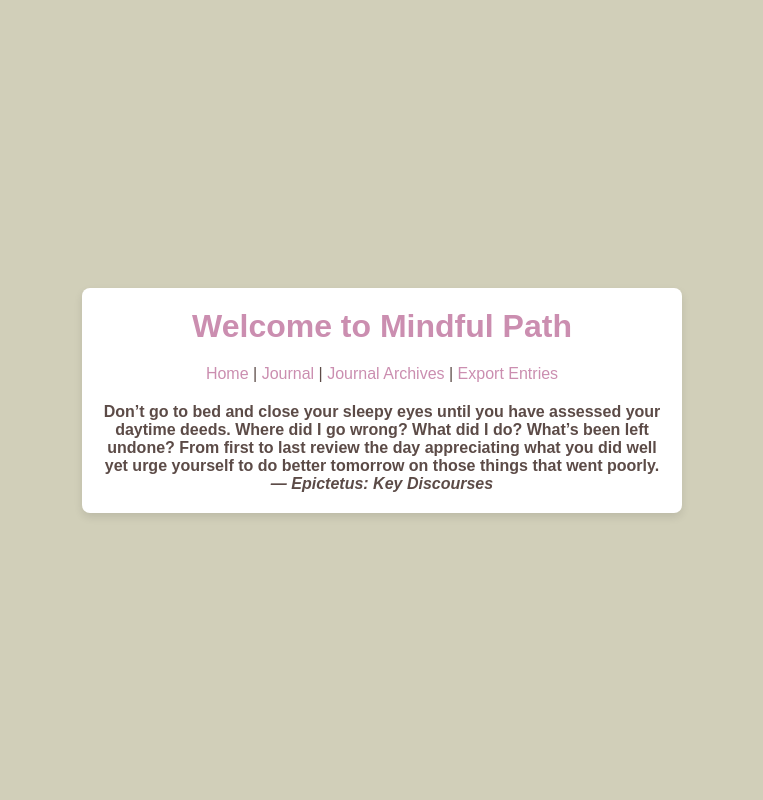
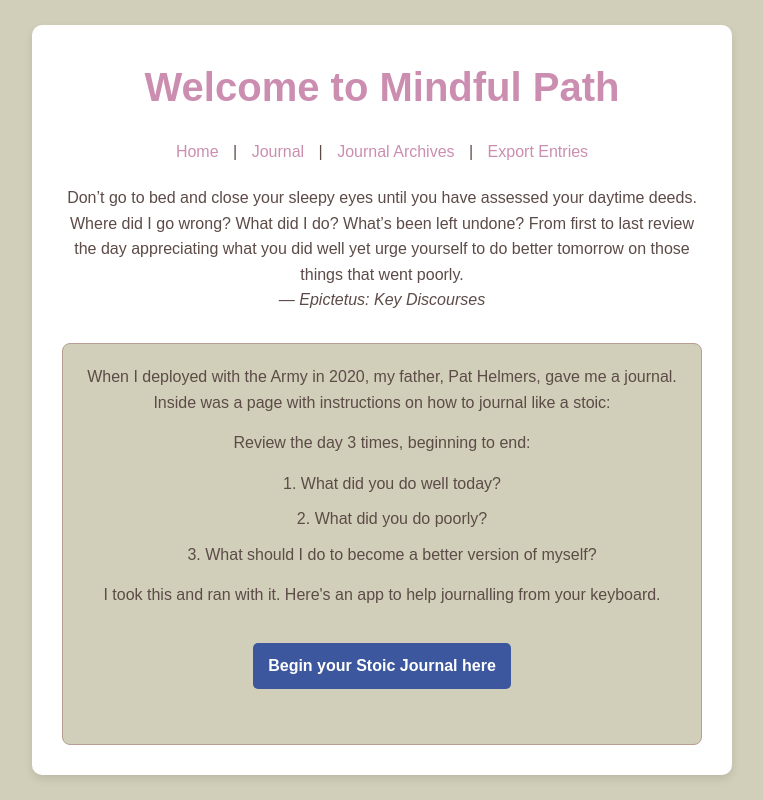
Before and after one commit to northsaluki615/mindful-path, a Flask app: page / in a window 1280 px wide. Shown: the whole page, without its empty margins (258-1021 px from the left). Run offline with Flask 3, Linux system fonts and the light colour scheme; some web fonts are replaced.

Commit message:
style updates

```diff
--- /dev/null
+++ b/static/css/fonts.css
@@ -0,0 +1,83 @@
+@font-face {
+    font-family: 'TT2020';
+    src: url('/static/fonts/TT2020Base-Regular.woff2') format('woff2');
+    font-weight: normal;
+    font-style: normal;
+  }
+
+  @font-face {
+    font-family: 'TT2020';
+    src: url('/static/fonts/TT2020Base-Italic.woff2') format('woff2');
+    font-weight: 400;
+    font-style: italic;
+  }
+
+  @font-face {
+    font-family: 'TT2020';
+    src: url('/static/fonts/TT2020StyleB-Regular.woff2') format('woff2');
+    font-weight: 500;
+    font-style: normal;
+  }
+
+  @font-face {
+    font-family: 'TT2020';
+    src: url('/static/fonts/TT2020StyleB-Italic.woff2') format('woff2');
+    font-weight: 500;
+    font-style: italic;
+  }
+
+  @font-face {
+    font-family: 'TT2020';
+    src: url('/static/fonts/TT2020StyleD-Regular.woff2') format('woff2');
+    font-weight: 600;
+    font-style: normal;
+  }
+
+  @font-face {
+    font-family: 'TT2020';
+    src: url('/static/fonts/TT2020StyleD-Italic.woff2') format('woff2');
+    font-weight: 600;
+    font-style: italic;
+  }
+
+  @font-face {
+    font-family: 'TT2020';
+    src: url('/static/fonts/TT2020StyleE-Regular.woff2') format('woff2');
+    font-weight: 700;
+    font-style: normal;
+  }
+
+  @font-face {
+    font-family: 'TT2020';
+    src: url('/static/fonts/TT2020StyleE-Italic.woff2') format('woff2');
+    font-weight: 700;
+    font-style: italic;
+  }
+
+  @font-face {
+    font-family: 'TT2020';
+    src: url('/static/fonts/TT2020StyleF-Regular.woff2') format('woff2');
+    font-weight: 800;
+    font-style: normal;
+  }
+
+  @font-face {
+    font-family: 'TT2020';
+    src: url('/static/fonts/TT2020StyleF-Regular-ASCII.woff2') format('woff2');
+    font-weight: 800;
+    font-style: normal;
+  }
+
+  @font-face {
+    font-family: 'TT2020';
+    src: url('/static/fonts/TT2020StyleG-Regular.woff2') format('woff2');
+    font-weight: 900;
+    font-style: normal;
+  }
+
+  @font-face {
+    font-family: 'TT2020';
+    src: url('/static/fonts/TT2020StyleG-Regular-ASCII.woff2') format('woff2');
+    font-weight: 900;
+    font-style: normal;
+  }
--- a/static/css/style.css
+++ b/static/css/style.css
@@ -1,90 +1,109 @@
-/* src/assets/styles.css */
-
-/* Reset some default styling */
+/* Reset default styling */
 * {
   margin: 0;
   padding: 0;
   box-sizing: border-box;
+  font-family: 'TT2020', sans-serif; /* Apply default font to all elements */
 }
 
-/* Apply color palette */
+/* Color palette */
 :root {
   --middle-purple: #cb8eb0;
   --pastel-gray: #d1cfb9;
   --tuscany: #b89d92;
-  --cinereous: #5c4b47; /* Darker shade for better readability */
+  --cinereous: #5c4b47; /* Darker shade for readability */
   --chinese-blue: #3c579e;
   --copper-rose: #9e6463;
 }
 
-/* Set global font and background */
+/* Global body styling */
 body {
   font-family: 'TT2020', sans-serif;
   background-color: var(--pastel-gray);
-  color: var(--cinereous); /* Darker color for improved readability */
+  color: var(--cinereous);
   display: flex;
   align-items: center;
   justify-content: center;
   min-height: 100vh;
-  margin: 0;
+  padding: 20px;
+  line-height: 1.6; /* Improve text readability */
+  text-align: center; /* Center-align all text by default */
 }
 
-/* Centered app container */
+/* App container */
 .app-container {
-  max-width: 600px;
+  max-width: 700px;
   width: 100%;
   background: white;
-  padding: 20px;
-  border-radius: 8px;
+  padding: 30px;
+  border-radius: 10px;
   box-shadow: 0 4px 8px rgba(0, 0, 0, 0.1);
-  text-align: center;
 }
 
-/* Header and subheader styles */
+/* Header styles */
 h1 {
-  font-size: 2em;
+  font-size: 2.5em;
+  color: var(--middle-purple);
   margin-bottom: 20px;
-  color: var(--middle-purple);
+  text-align: center;
 }
 
 h2 {
   font-size: 1.5em;
-  color: var(--cinereous); /* Darker subheader color */
-  margin-top: 20px;
-  margin-bottom: 10px;
+  color: var(--cinereous);
+  margin: 20px 0 10px;
 }
 
-/* Styling form elements */
+/* Navigation bar */
+nav {
+  margin-bottom: 20px;
+  text-align: center;
+}
+
+nav a {
+  color: var(--middle-purple);
+  margin: 0 10px;
+  text-decoration: none;
+}
+
+nav a:hover {
+  color: var(--copper-rose);
+}
+
+/* Form styling */
 form {
   display: flex;
   flex-direction: column;
   gap: 15px;
 }
 
-/* Style the date input with a smaller width */
-input[type='date'] {
+form label {
+  font-weight: bold;
+  margin-bottom: 5px; /* Optional: Adds space below the label for better readability */
+  display: block; /* Ensures the label is on its own line */
+}
+
+
+input[type='date'],
+textarea {
   padding: 10px;
   border-radius: 4px;
   border: 1px solid var(--tuscany);
   font-size: 1em;
   color: var(--cinereous);
   background-color: #fff;
-  width: auto; /* Set width to auto */
-  max-width: 200px; /* Maximum width for date input */
+}
+
+input[type='date'] {
+  max-width: 200px;
   margin: 0 auto; /* Center the date input */
 }
 
 textarea {
-  padding: 10px;
-  border-radius: 4px;
-  border: 1px solid var(--tuscany);
-  font-size: 1em;
   width: 100%;
-  max-width: 100%;
-  color: var(--cinereous);
-  background-color: #fff;
 }
 
+/* Buttons */
 button {
   background-color: var(--chinese-blue);
   color: white;
@@ -100,130 +119,32 @@ button:hover {
   background-color: var(--copper-rose);
 }
 
-/* Apply color to links or action items if needed */
-a {
-  color: var(--middle-purple);
+.button {
+  display: inline-block;
+  padding: 10px 15px;
+  font-size: 1em;
+  font-weight: bold;
+  text-align: center;
+  color: white;
+  background-color: var(--chinese-blue);
   text-decoration: none;
+  border-radius: 5px;
+  transition: background-color 0.3s ease;
+  margin: 20px auto; /* Centers the button horizontally */
+
 }
 
-a:hover {
-  color: var(--copper-rose);
+.button:hover {
+  background-color: var(--copper-rose);
 }
 
-/* Font-face definitions with updated paths */
-@font-face {
-  font-family: 'TT2020';
-  src: url('/static/fonts/TT2020Base-Regular.woff2') format('woff2');
-  font-weight: normal;
-  font-style: normal;
-}
-
-@font-face {
-  font-family: 'TT2020';
-  src: url('/static/fonts/TT2020Base-Italic.woff2') format('woff2');
-  font-weight: 400;
-  font-style: italic;
-}
-
-@font-face {
-  font-family: 'TT2020';
-  src: url('/static/fonts/TT2020StyleB-Regular.woff2') format('woff2');
-  font-weight: 500;
-  font-style: normal;
-}
-
-@font-face {
-  font-family: 'TT2020';
-  src: url('/static/fonts/TT2020StyleB-Italic.woff2') format('woff2');
-  font-weight: 500;
-  font-style: italic;
-}
-
-@font-face {
-  font-family: 'TT2020';
-  src: url('/static/fonts/TT2020StyleD-Regular.woff2') format('woff2');
-  font-weight: 600;
-  font-style: normal;
-}
-
-@font-face {
-  font-family: 'TT2020';
-  src: url('/static/fonts/TT2020StyleD-Italic.woff2') format('woff2');
-  font-weight: 600;
-  font-style: italic;
-}
-
-@font-face {
-  font-family: 'TT2020';
-  src: url('/static/fonts/TT2020StyleE-Regular.woff2') format('woff2');
-  font-weight: 700;
-  font-style: normal;
-}
-
-@font-face {
-  font-family: 'TT2020';
-  src: url('/static/fonts/TT2020StyleE-Italic.woff2') format('woff2');
-  font-weight: 700;
-  font-style: italic;
-}
-
-@font-face {
-  font-family: 'TT2020';
-  src: url('/static/fonts/TT2020StyleF-Regular.woff2') format('woff2');
-  font-weight: 800;
-  font-style: normal;
-}
-
-@font-face {
-  font-family: 'TT2020';
-  src: url('/static/fonts/TT2020StyleF-Regular-ASCII.woff2') format('woff2');
-  font-weight: 800;
-  font-style: normal;
-}
-
-@font-face {
-  font-family: 'TT2020';
-  src: url('/static/fonts/TT2020StyleG-Regular.woff2') format('woff2');
-  font-weight: 900;
-  font-style: normal;
-}
-
-@font-face {
-  font-family: 'TT2020';
-  src: url('/static/fonts/TT2020StyleG-Regular-ASCII.woff2') format('woff2');
-  font-weight: 900;
-  font-style: normal;
-}
-
-/* Apply the TT2020 font family as the default */
-body {
-  font-family: 'TT2020', sans-serif;
-}
-
-/* Apply the font to all elements */
-* {
-  font-family: 'TT2020', sans-serif;
-}
-
-/* Navigation styling */
-nav {
-  margin-bottom: 20px;
-}
-
-nav a {
-  color: var(--middle-purple);
-  text-decoration: none;
-}
-
-nav a:hover {
-  color: var(--copper-rose);
-}
-
-/* Quote component styling */
+/* Quote styling */
 .quote-container {
   font-style: italic;
   color: var(--cinereous);
   margin-bottom: 20px;
+  padding-left: 10px;
+  border-left: 4px solid var(--middle-purple);
 }
 
 .quote-container blockquote {
@@ -232,25 +153,62 @@ nav a:hover {
 
 .quote-container cite {
   display: block;
-  margin-top: 5px;
+  margin-top: 10px;
   font-size: 0.9em;
   color: var(--middle-purple);
+  text-align: right;
 }
 
+/* Journal intro section */
+.journal-intro {
+  margin-top: 30px;
+  padding: 20px;
+  border: 1px solid var(--tuscany);
+  border-radius: 8px;
+  background-color: var(--pastel-gray);
+}
+
+.journal-intro p {
+  margin-bottom: 15px;
+}
+
+.journal-intro ol {
+  margin: 15px 0;
+  padding-left: 20px; /* Proper list alignment */
+  list-style-position: inside; /* Ensures the numbers align with the text */
+
+}
+
+.journal-intro ol li {
+  margin-bottom: 10px;
+}
+
+/* Entry list styling */
 #entries-list {
-  list-style: none; /* Removes the bullets */
-  padding: 0; /* Removes extra padding around the list */
-  margin: 0; /* Removes any margin */
+  list-style: none; /* Removes bullets */
+  padding: 0;
+  margin: 0;
 }
 
 #entries-list a {
-  text-decoration: none; /* Removes underlines */
-  color: var(--middle-purple); /* Applies your color palette */
+  text-decoration: none;
+  color: var(--middle-purple);
   font-size: 1.1em;
-  display: block; /* Ensures links are on their own line */
-  margin-bottom: 10px; /* Adds spacing between links */
+  display: block;
+  margin-bottom: 10px;
 }
 
 #entries-list a:hover {
-  color: var(--copper-rose); /* Changes color on hover */
+  color: var(--copper-rose);
 }
+
+/* Typography */
+p {
+  margin-bottom: 15px;
+  font-size: 1em;
+  line-height: 1.6;
+}
+
+ol {
+  margin-bottom: 15px;
+}
--- a/templates/entry.html
+++ b/templates/entry.html
@@ -3,6 +3,7 @@
 <head>
     <meta charset="UTF-8">
     <title>Journal Entry for {{ date }}</title>
+    <link rel="stylesheet" href="{{ url_for('static', filename='css/fonts.css') }}">
     <link rel="stylesheet" href="{{ url_for('static', filename='css/style.css') }}">
 </head>
 <body>
--- a/templates/index.html
+++ b/templates/index.html
@@ -3,6 +3,7 @@
 <head>
     <meta charset="UTF-8">
     <title>Mindful Path - Home</title>
+    <link rel="stylesheet" href="{{ url_for('static', filename='css/fonts.css') }}">
     <link rel="stylesheet" href="{{ url_for('static', filename='css/style.css') }}">
     <link rel="icon" href="{{ url_for('static', filename='favicon.ico') }}" type="image/x-icon">
 </head>
@@ -15,13 +16,29 @@
             <a href="/archive/">Journal Archives</a> |
             <a href="/api/entries/export" download="">Export Entries</a>
         </nav>
-        <h4><blockquote>Don’t go to bed and close your sleepy eyes until you have assessed your daytime deeds. Where did I go wrong? What did I do? What’s been left undone? From first to last review the day appreciating what you did well yet urge yourself to do better tomorrow on those things that went poorly.</blockquote>
-                    <cite>— Epictetus: Key Discourses</cite>
-        </h4>
-                    <p>
-
-        </p>
-
+        <section class="quote-section">
+            <blockquote>
+                Don’t go to bed and close your sleepy eyes until you have assessed your daytime deeds. Where did I go wrong? What did I do? What’s been left undone? From first to last review the day appreciating what you did well yet urge yourself to do better tomorrow on those things that went poorly.
+            </blockquote>
+            <cite>— Epictetus: Key Discourses</cite>
+        </section>
+        <section class="journal-intro">
+            <p>
+                When I deployed with the Army in 2020, my father, Pat Helmers, gave me a journal. Inside was a page with instructions on how to journal like a stoic:
+            </p>
+            <p>Review the day 3 times, beginning to end:</p>
+            <ol>
+                <li>What did you do well today?</li>
+                <li>What did you do poorly?</li>
+                <li>What should I do to become a better version of myself?</li>
+            </ol>
+            <p>
+                I took this and ran with it. Here's an app to help journalling from your keyboard.
+            </p>
+            <p>
+                <a href="/journal/" class="button">Begin your Stoic Journal here</a>
+            </p>
+        </section>
     </div>
 </body>
 </html>
--- a/templates/journal.html
+++ b/templates/journal.html
@@ -3,6 +3,7 @@
 <head>
     <meta charset="UTF-8">
     <title>Mindful Path - Journal</title>
+    <link rel="stylesheet" href="{{ url_for('static', filename='css/fonts.css') }}">
     <link rel="stylesheet" href="{{ url_for('static', filename='css/style.css') }}">
     <link rel="icon" href="{{ url_for('static', filename='favicon.ico') }}" type="image/x-icon">
 </head>
```
